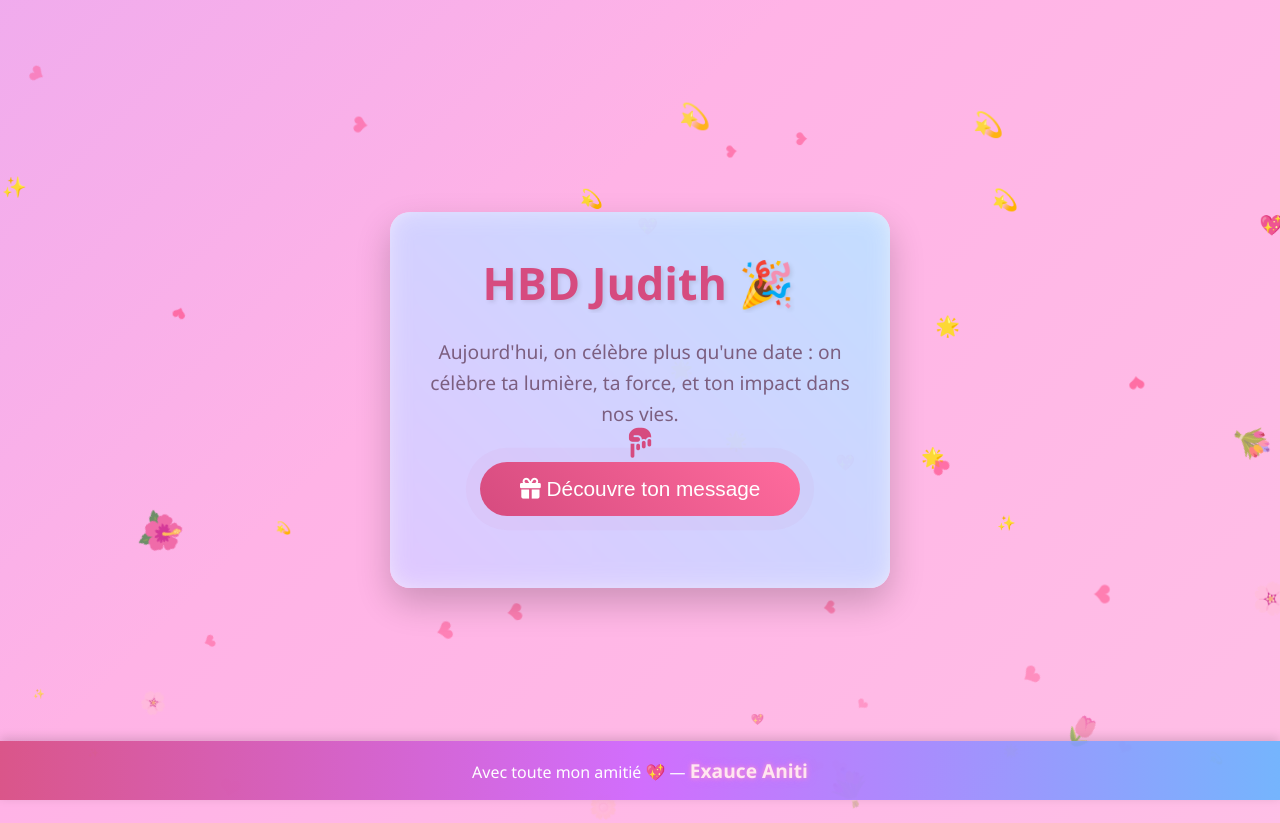
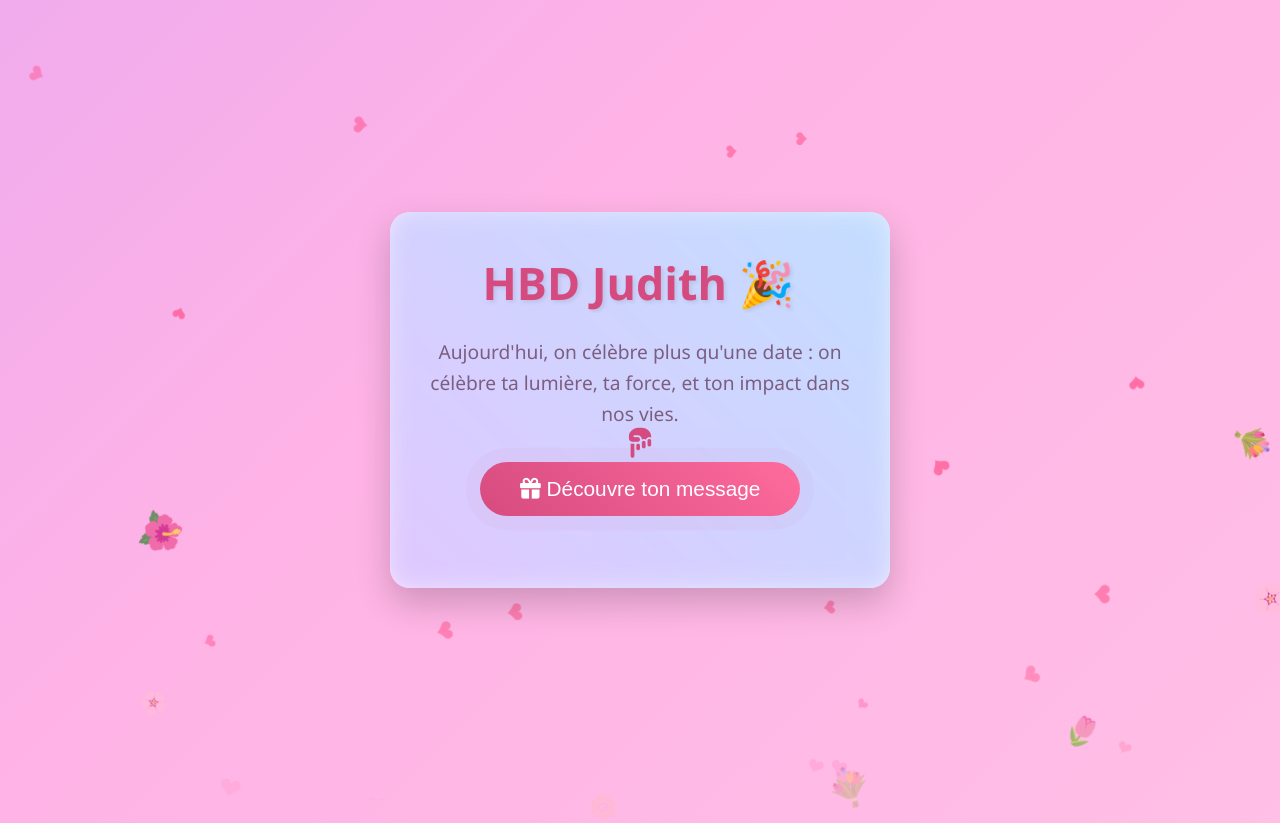
Before and after one commit to exauceaniti/Fondation_mukokoma, a plain HTML site: page index.html in a window 1280 px wide. Drawn offline with Linux system fonts and the light colour scheme.

Commit message:
second commit

```diff
--- a/index.html
+++ b/index.html
@@ -336,8 +336,8 @@
     </div>
 
     <div id="hiddenMessage" class="hidden-message">
-      <h2>Judith </h2>
-   <p>Tu incarnes une élégance tranquille, une force douce, et une grandeur qui ne réclame jamais l’attention — mais qui la mérite pleinement.<br>
+      <h2>Judith, un petit cadeau rien que pour toi, de la part d’Exauce</h2>
+   <p>Tu sais, tu incarnes une élégance tranquille, une force douce, et une grandeur qui ne réclame jamais l’attention — mais qui la mérite pleinement.<br>
         Merci pour ta présence fidèle, ton esprit affûté, et cette capacité unique à rendre chaque chose plus juste, plus belle, plus vraie.<br>
         Ce site est un hommage discret, mais mon respect pour toi est immense et durable. 👑</p>
 
@@ -459,88 +459,5 @@
     });
   </script>
 
-
-    <!-- FOOTER -->
-  <footer class="footer">
-    <p>Avec toute mon amitié 💖 — <span class="signature">Exauce Aniti</span></p>
-  </footer>
-
-  <style>
-    .footer {
-    position: absolute;
-    bottom: 0;
-    left: 0;
-    width: 100%;
-    text-align: center;
-    padding: 1rem;
-    font-size: 1rem;
-    color: #fff;
-    background: rgba(214, 75, 127, 0.85); /* Rose semi-transparent */
-    background: linear-gradient(
-        90deg,
-        rgba(214, 75, 127, 0.9),
-        rgba(204, 102, 255, 0.9),
-        rgba(102, 179, 255, 0.9)
-    );
-    box-shadow: 0 -3px 10px rgba(0, 0, 0, 0.15);
-    z-index: 20;
-    }
-    .footer .signature {
-      font-weight: bold;
-      font-size: 1.2rem;
-      color: #ffe6f0;
-      text-shadow: 0 0 8px #ff66b3, 0 0 12px #cc66ff;
-      animation: glowText 2.5s ease-in-out infinite alternate;
-    }
-
-    @keyframes glowText {
-      from { text-shadow: 0 0 5px #ff99cc, 0 0 10px #cc66ff; }
-      to { text-shadow: 0 0 15px #ff66b3, 0 0 25px #cc99ff; }
-    }
-
-    /* Ajout d’éléments romantiques flottants supplémentaires */
-    .sparkles {
-      position: absolute;
-      top: 0;
-      left: 0;
-      width: 100%;
-      height: 100%;
-      pointer-events: none;
-      z-index: 0;
-    }
-    .sparkle {
-      position: absolute;
-      font-size: 18px;
-      color: #fff0fa;
-      opacity: 0;
-      animation: sparkleFloat 6s linear infinite;
-    }
-
-    @keyframes sparkleFloat {
-      0% { transform: translateY(100vh) scale(0.5); opacity: 0; }
-      20% { opacity: 1; }
-      80% { opacity: 1; }
-      100% { transform: translateY(-50px) scale(1.2); opacity: 0; }
-    }
-  </style>
-
-  <script>
-    // Ajout d'étoiles scintillantes
-    const sparklesContainer = document.createElement('div');
-    sparklesContainer.className = 'sparkles';
-    document.body.appendChild(sparklesContainer);
-
-    const sparkleSymbols = ['✨','💖','🌟','💫'];
-    for (let i = 0; i < 20; i++) {
-      const sparkle = document.createElement('div');
-      sparkle.className = 'sparkle';
-      sparkle.innerHTML = sparkleSymbols[Math.floor(Math.random() * sparkleSymbols.length)];
-      sparkle.style.left = Math.random() * 100 + 'vw';
-      sparkle.style.animationDelay = Math.random() * 6 + 's';
-      sparkle.style.fontSize = (Math.random() * 10 + 15) + 'px';
-      sparklesContainer.appendChild(sparkle);
-    }
-  </script>
-
 </body>
 </html>
```
Also changed, not shown: footer.html (deleted, +0 -81 lines).
